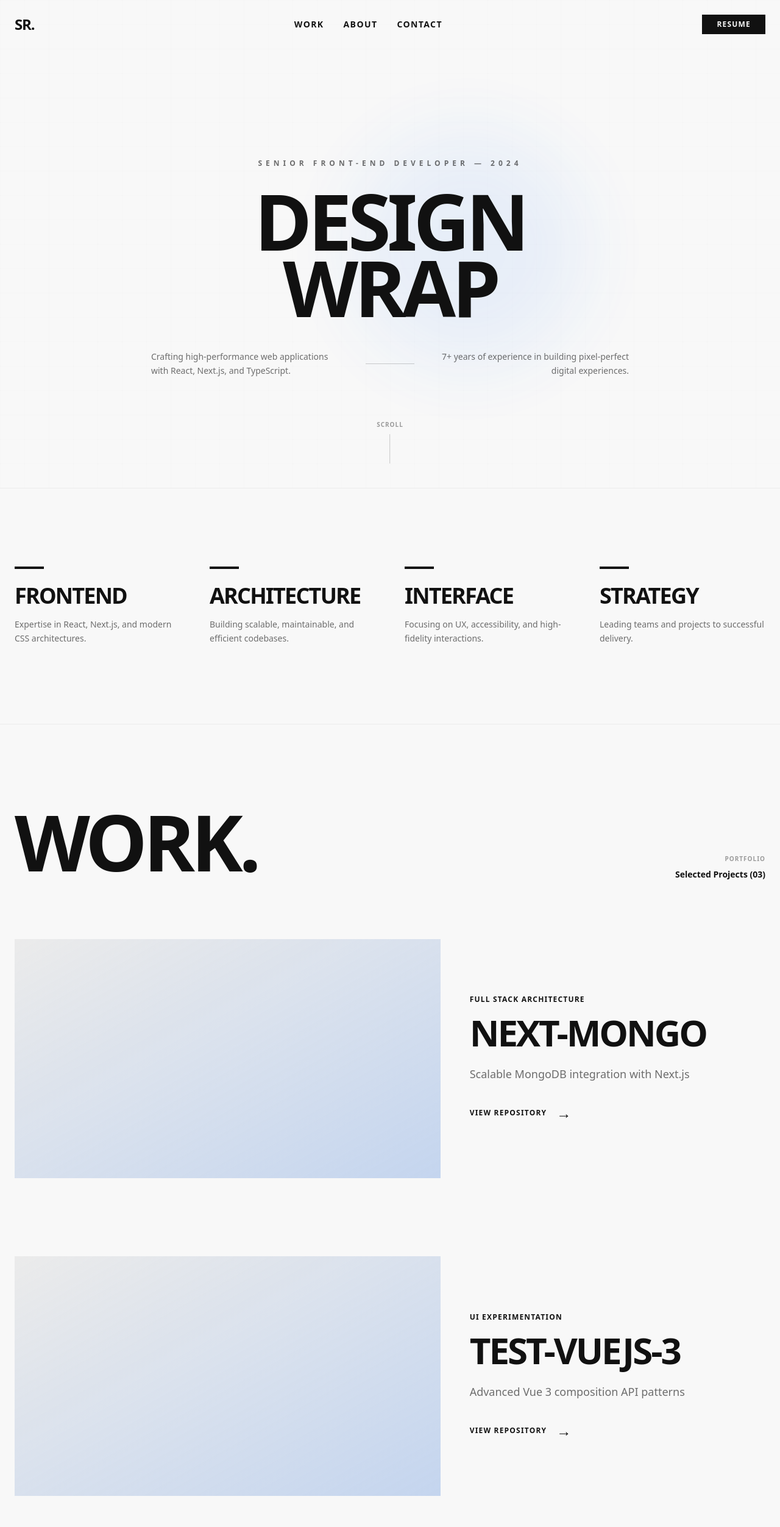
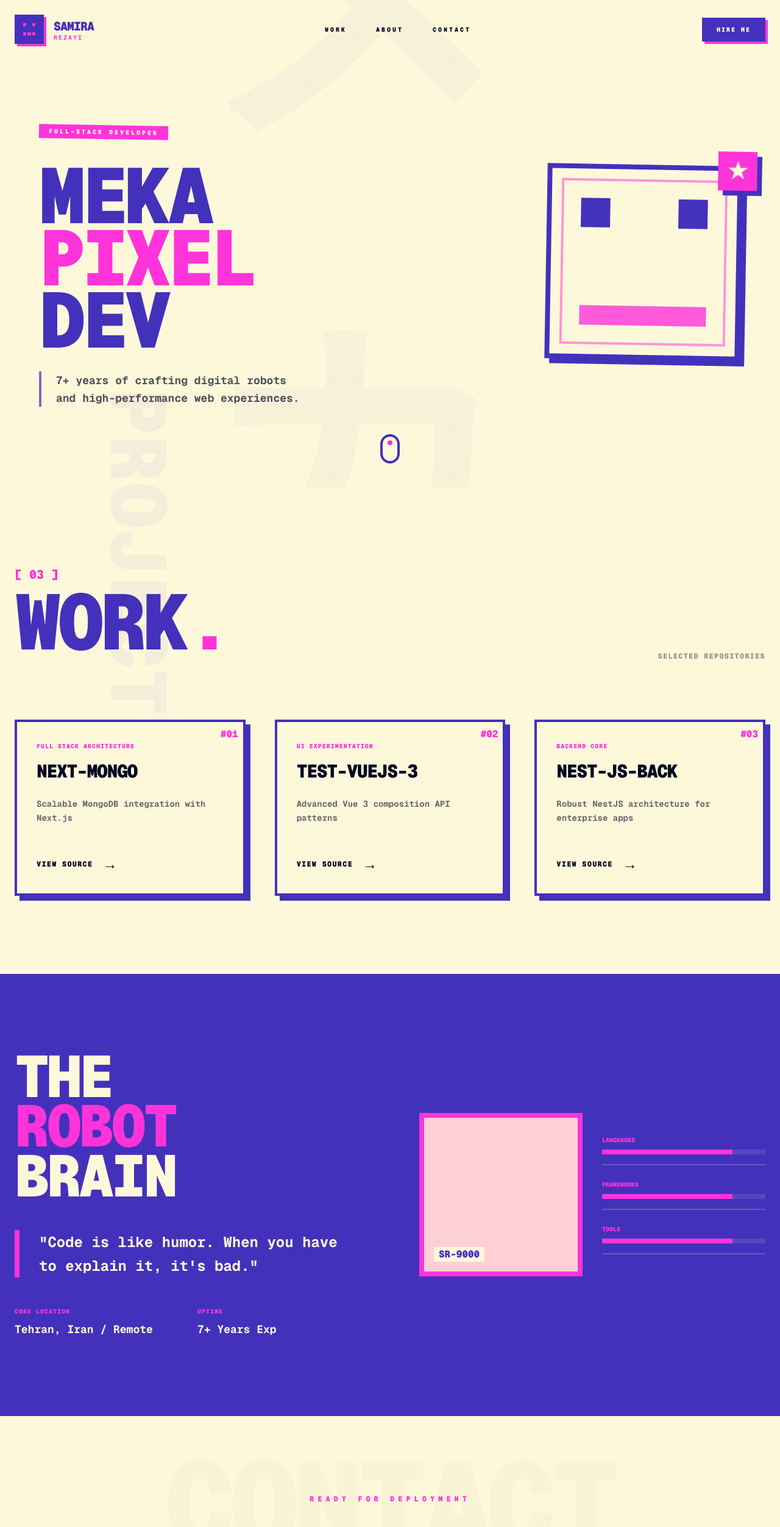
Before and after one commit to samirarezai/next-portfolio, a Next.js app: page / in a window 1280 px wide. Shown: the top 2504 px of the page at 61% size. Built offline with nearby package versions, Linux system fonts and the light colour scheme.

Commit message:
Update global styles with new color scheme and animations; redesign homepage layout with enhanced visuals, including a robot grid overlay and improved navigation elements for better user engagement.

```diff
--- a/app/globals.css
+++ b/app/globals.css
@@ -5,19 +5,26 @@
   --color-foreground: var(--foreground);
   --font-sans: var(--font-geist-sans);
   --font-mono: var(--font-geist-mono);
+  --color-accent: var(--accent);
+  --color-primary: var(--primary);
+  --color-pink: var(--pink);
 }
 
 :root {
-  --background: #f8f8f8;
-  --foreground: #111111;
-  --accent: #ff3366;
+  --background: #fef8db;
+  --foreground: #040921;
+  --accent: #0625ff;
+  --primary: #4331bb;
+  --pink: #fe34da;
 }
 
 @media (prefers-color-scheme: dark) {
   :root {
-    --background: #0a0a0a;
-    --foreground: #f8f8f8;
-    --accent: #ff3366;
+    --background: #040921;
+    --foreground: #fef8db;
+    --accent: #0625ff;
+    --primary: #4331bb;
+    --pink: #fe34da;
   }
 }
 
@@ -30,27 +37,50 @@
 
 .checkered-grid {
   background-image:
-    linear-gradient(to right, rgba(0,0,0,0.05) 1px, transparent 1px),
-    linear-gradient(to bottom, rgba(0,0,0,0.05) 1px, transparent 1px);
-  background-size: 40px 40px;
+    linear-gradient(to right, rgba(67, 49, 187, 0.1) 1px, transparent 1px),
+    linear-gradient(to bottom, rgba(67, 49, 187, 0.1) 1px, transparent 1px);
+  background-size: 20px 20px;
 }
 
-.dark .checkered-grid {
-  background-image:
-    linear-gradient(to right, rgba(255,255,255,0.05) 1px, transparent 1px),
-    linear-gradient(to bottom, rgba(255,255,255,0.05) 1px, transparent 1px);
+.pixel-border {
+  box-shadow:
+    0 -4px 0 0 var(--foreground),
+    0 4px 0 0 var(--foreground),
+    -4px 0 0 0 var(--foreground),
+    4px 0 0 0 var(--foreground);
 }
 
 .text-outline {
-  -webkit-text-stroke: 1px currentColor;
+  -webkit-text-stroke: 2px var(--primary);
   color: transparent;
 }
 
+.pixel-shadow {
+  box-shadow: 8px 8px 0 0 var(--primary);
+}
+
+.pixel-shadow-pink {
+  box-shadow: 4px 4px 0 0 var(--pink);
+}
+
 @keyframes float {
-  0%, 100% { transform: translateY(0); }
-  50% { transform: translateY(-20px); }
+
+  0%,
+  100% {
+    transform: translateY(0) rotate(0);
+  }
+
+  50% {
+    transform: translateY(-10px) rotate(1deg);
+  }
 }
 
 .animate-float {
-  animation: float 6s ease-in-out infinite;
+  animation: float 4s ease-in-out infinite;
 }
+
+.robot-grid {
+  background-size: 40px 40px;
+  background-image:
+    radial-gradient(circle, var(--primary) 1px, transparent 1px);
+}
--- a/app/page.tsx
+++ b/app/page.tsx
@@ -36,173 +36,219 @@
   ];
 
   return (
-    <div className="min-h-screen bg-background text-foreground transition-colors duration-500">
-      {/* Checkered Background Overlay */}
-      <div className="fixed inset-0 checkered-grid pointer-events-none opacity-20" />
+    <div className="min-h-screen bg-background text-foreground transition-colors duration-500 font-mono">
+      {/* Robot Dot Grid Overlay */}
+      <div className="fixed inset-0 robot-grid pointer-events-none opacity-10" />
+      <div className="fixed inset-0 checkered-grid pointer-events-none opacity-5" />
 
       {/* Navigation */}
-      <nav className={`fixed top-0 left-0 w-full z-50 p-6 flex justify-between items-center transition-all duration-300 ${isScrolled ? "backdrop-blur-md bg-background/80 py-4 border-b border-foreground/5" : ""}`}>
-        <div className="text-2xl font-black tracking-tighter">SR.</div>
-        <div className="hidden md:flex gap-8 text-sm font-bold uppercase tracking-widest">
-          <a href="#work" className="hover:text-accent transition-colors">Work</a>
-          <a href="#about" className="hover:text-accent transition-colors">About</a>
-          <a href="#contact" className="hover:text-accent transition-colors">Contact</a>
+      <nav className={`fixed top-0 left-0 w-full z-50 p-6 flex justify-between items-center transition-all duration-300 ${isScrolled ? "backdrop-blur-md bg-background/80 py-4 border-b-4 border-primary" : ""}`}>
+        <div className="flex items-center gap-4 group cursor-pointer">
+          <div className="relative w-12 h-12 bg-primary flex items-center justify-center pixel-shadow-pink">
+            {/* Pixel Face Logo */}
+            <div className="grid grid-cols-5 gap-0.5 p-1.5 w-full h-full">
+              {[0, 0, 0, 0, 0, 0, 1, 0, 1, 0, 0, 0, 0, 0, 0, 0, 1, 1, 1, 0, 0, 0, 0, 0, 0].map((p, i) => (
+                <div key={i} className={`${p ? 'bg-pink' : 'bg-transparent'}`} />
+              ))}
             </div>
-        <button className="px-6 py-2 bg-foreground text-background font-bold uppercase text-xs tracking-widest hover:bg-accent hover:text-white transition-all">
-          Resume
+          </div>
+          <div className="flex flex-col leading-none">
+            <span className="text-xl font-black tracking-tighter uppercase text-primary">SAMIRA</span>
+            <span className="text-[10px] font-bold uppercase tracking-[0.2em] text-pink">REZAYI</span>
+          </div>
+        </div>
+        <div className="hidden md:flex gap-12 text-[10px] font-black uppercase tracking-[0.3em]">
+          <a href="#work" className="hover:text-pink transition-colors relative py-2 group">
+            Work
+            <span className="absolute bottom-0 left-0 w-full h-1 bg-pink scale-x-0 group-hover:scale-x-100 transition-transform duration-300 origin-left" />
+          </a>
+          <a href="#about" className="hover:text-pink transition-colors relative py-2 group">
+            About
+            <span className="absolute bottom-0 left-0 w-full h-1 bg-pink scale-x-0 group-hover:scale-x-100 transition-transform duration-300 origin-left" />
+          </a>
+          <a href="#contact" className="hover:text-pink transition-colors relative py-2 group">
+            Contact
+            <span className="absolute bottom-0 left-0 w-full h-1 bg-pink scale-x-0 group-hover:scale-x-100 transition-transform duration-300 origin-left" />
+          </a>
+        </div>
+        <div className="flex items-center gap-6">
+          <button className="px-6 py-3 bg-primary text-background font-black uppercase text-[10px] tracking-[0.2em] hover:bg-pink transition-all pixel-shadow-pink active:translate-x-1 active:translate-y-1 active:shadow-none">
+            Hire Me
           </button>
+        </div>
       </nav>
 
       {/* Hero Section */}
       <section className="relative min-h-screen flex flex-col justify-center items-center px-6 overflow-hidden pt-20">
-        <div className="absolute top-1/4 left-1/4 w-96 h-96 bg-accent/20 blur-3xl rounded-full animate-float pointer-events-none" />
-        <div className="absolute bottom-1/4 right-1/4 w-96 h-96 bg-blue-500/10 blur-3xl rounded-full animate-pulse pointer-events-none" />
+        {/* Large Decorative Katakana "メカ" (Meka) */}
+        <div className="absolute top-1/2 left-1/2 -translate-x-1/2 -translate-y-1/2 text-[40vw] font-black text-primary opacity-[0.03] pointer-events-none select-none">
+          メカ
+        </div>
 
-        <div className="z-10 text-center">
-          <p className="text-xs font-black uppercase tracking-[0.5em] mb-8 opacity-60">
-            Senior Front-End Developer — 2024
+        <div className="z-10 flex flex-col items-center max-w-6xl w-full">
+          <div className="w-full grid grid-cols-1 lg:grid-cols-2 gap-12 items-center">
+            <div>
+              <div className="inline-block bg-pink text-background px-4 py-1 text-[10px] font-black uppercase tracking-[0.3em] mb-8 animate-float">
+                Full-Stack Developer
+              </div>
+              <h1 className="text-8xl md:text-[10vw] font-black leading-[0.8] tracking-tighter uppercase text-primary mb-8">
+                MEKA <br />
+                <span className="text-pink">PIXEL</span> <br />
+                DEV
+              </h1>
+              <p className="max-w-md text-lg font-bold leading-relaxed opacity-70 border-l-4 border-primary pl-6">
+                7+ years of crafting digital robots and high-performance web experiences.
               </p>
-          <h1 className="text-[12vw] md:text-[10vw] font-black leading-[0.85] tracking-tighter uppercase">
-            Design <br />
-            <span className="text-accent">Wrap</span>
-          </h1>
-          <div className="mt-12 flex flex-col md:flex-row items-center justify-center gap-8">
-            <p className="max-w-xs text-sm font-medium leading-relaxed opacity-60 text-center md:text-left">
-              Crafting high-performance web applications with React, Next.js, and TypeScript.
-            </p>
-            <div className="h-px w-20 bg-foreground/20 hidden md:block" />
-            <p className="max-w-xs text-sm font-medium leading-relaxed opacity-60 text-center md:text-right">
-              7+ years of experience in building pixel-perfect digital experiences.
-            </p>
+            </div>
+
+            <div className="relative flex justify-center lg:justify-end">
+              {/* Abstract Robot Decoration using CSS grid */}
+              <div className="w-64 h-64 md:w-80 md:h-80 bg-background border-8 border-primary relative pixel-shadow animate-float">
+                <div className="absolute inset-4 border-4 border-pink opacity-50" />
+                <div className="absolute top-12 left-12 w-12 h-12 bg-primary animate-pulse" />
+                <div className="absolute top-12 right-12 w-12 h-12 bg-primary animate-pulse" />
+                <div className="absolute bottom-12 left-12 right-12 h-8 bg-pink opacity-80" />
+                <div className="absolute -top-8 -right-8 w-16 h-16 bg-pink flex items-center justify-center text-4xl font-bold text-background pixel-shadow">
+                  ★
+                </div>
+              </div>
+            </div>
           </div>
         </div>
 
         {/* Scroll Indicator */}
-        <div className="absolute bottom-10 left-1/2 -translate-x-1/2 flex flex-col items-center gap-2">
-          <span className="text-[10px] font-bold uppercase tracking-widest opacity-40">Scroll</span>
-          <div className="w-px h-12 bg-foreground/20" />
+        <div className="absolute bottom-10 flex flex-col items-center gap-4">
+          <div className="w-8 h-12 border-4 border-primary rounded-full relative">
+            <div className="w-2 h-2 bg-pink rounded-full absolute top-2 left-1/2 -translate-x-1/2 animate-bounce" />
+          </div>
         </div>
       </section>
 
-      {/* Skills / Focus Section */}
-      <section id="about" className="py-32 px-6 max-w-7xl mx-auto grid grid-cols-1 md:grid-cols-2 lg:grid-cols-4 gap-12 border-y border-foreground/5 bg-background/50 relative">
-        {[
-          { title: "Frontend", desc: "Expertise in React, Next.js, and modern CSS architectures.", color: "bg-pink-500" },
-          { title: "Architecture", desc: "Building scalable, maintainable, and efficient codebases.", color: "bg-blue-500" },
-          { title: "Interface", desc: "Focusing on UX, accessibility, and high-fidelity interactions.", color: "bg-purple-500" },
-          { title: "Strategy", desc: "Leading teams and projects to successful delivery.", color: "bg-orange-500" }
-        ].map((skill, i) => (
-          <div key={i} className="group cursor-default">
-            <div className={`w-12 h-1 bg-foreground group-hover:w-full transition-all duration-500 mb-6`} />
-            <h3 className="text-4xl font-black uppercase tracking-tighter mb-4">{skill.title}</h3>
-            <p className="text-sm font-medium leading-relaxed opacity-60">{skill.desc}</p>
+      {/* Featured Work */}
+      <section id="work" className="py-32 px-6 max-w-7xl mx-auto relative">
+        <div className="absolute -left-20 top-20 text-9xl font-black text-primary opacity-5 rotate-90 select-none">
+          PROJECTS
         </div>
-        ))}
-      </section>
 
-      {/* Featured Work */}
-      <section id="work" className="py-32 px-6 max-w-7xl mx-auto">
-        <div className="flex justify-between items-end mb-24">
-          <h2 className="text-7xl md:text-9xl font-black uppercase tracking-tighter">
-            Work<span className="text-accent">.</span>
+        <div className="flex flex-col md:flex-row justify-between items-start md:items-end mb-24 gap-8">
+          <div>
+            <span className="text-pink font-black text-xl">[ 03 ]</span>
+            <h2 className="text-7xl md:text-9xl font-black uppercase tracking-tighter text-primary">
+              WORK<span className="text-pink">.</span>
             </h2>
-          <div className="hidden md:block text-right">
-            <p className="text-[10px] font-black uppercase tracking-widest opacity-40 mb-2">Portfolio</p>
-            <p className="text-sm font-bold">Selected Projects (03)</p>
+          </div>
+          <div className="text-right font-black uppercase tracking-widest text-xs opacity-40">
+            Selected Repositories
           </div>
         </div>
 
-        <div className="grid grid-cols-1 gap-32">
+        <div className="grid grid-cols-1 md:grid-cols-2 lg:grid-cols-3 gap-12">
           {projects.map((project, i) => (
             <a
               key={i}
               href={project.link}
               target="_blank"
               rel="noopener noreferrer"
-              className="group grid grid-cols-1 lg:grid-cols-12 gap-12 items-center"
+              className="group bg-background border-4 border-primary p-8 hover:bg-primary transition-all duration-300 pixel-shadow relative overflow-hidden"
             >
-              <div className="lg:col-span-7 aspect-video bg-foreground/5 relative overflow-hidden">
-                {/* Simulated Project Image/Video Placeholder */}
-                <div className="absolute inset-0 bg-linear-to-br from-accent/20 to-blue-500/20 group-hover:scale-110 transition-transform duration-700" />
-                <div className="absolute inset-0 flex items-center justify-center">
-                  <span className="text-9xl font-black opacity-5 text-outline">{project.id}</span>
+              <div className="absolute top-0 right-0 p-2 text-pink font-black group-hover:text-background transition-colors">
+                #{project.id}
               </div>
-              </div>
-              <div className="lg:col-span-5">
-                <p className="text-xs font-black uppercase tracking-widest text-accent mb-4">{project.tag}</p>
-                <h3 className="text-5xl md:text-6xl font-black uppercase tracking-tighter mb-6 group-hover:text-accent transition-colors">
+              <div className="mb-12">
+                <p className="text-[10px] font-black uppercase tracking-widest text-pink group-hover:text-background/80 transition-colors mb-4">
+                  {project.tag}
+                </p>
+                <h3 className="text-3xl font-black uppercase tracking-tighter group-hover:text-background transition-colors mb-6">
                   {project.name}
                 </h3>
-                <p className="text-lg font-medium leading-relaxed opacity-60 mb-8">
+                <p className="text-sm font-bold leading-relaxed opacity-60 group-hover:text-background/60 transition-colors">
                   {project.description}
                 </p>
-                <div className="flex items-center gap-4 font-black uppercase text-xs tracking-widest">
-                  View Repository <span className="text-2xl group-hover:translate-x-2 transition-transform">→</span>
               </div>
+              <div className="flex items-center gap-4 font-black uppercase text-xs tracking-widest group-hover:text-background transition-colors">
+                View Source <span className="text-2xl group-hover:translate-x-2 transition-transform">→</span>
               </div>
             </a>
           ))}
         </div>
       </section>
 
-      {/* Profile / About Section */}
-      <section className="py-32 px-6 bg-foreground text-background">
-        <div className="max-w-7xl mx-auto grid grid-cols-1 lg:grid-cols-2 gap-24 items-center">
+      {/* Profile Section */}
+      <section className="py-32 px-6 bg-primary text-background relative overflow-hidden">
+        <div className="absolute top-0 right-0 w-full h-full opacity-10 robot-grid" />
+
+        <div className="max-w-7xl mx-auto grid grid-cols-1 lg:grid-cols-2 gap-24 items-center relative z-10">
           <div>
-            <h2 className="text-6xl md:text-8xl font-black uppercase tracking-tighter leading-[0.85] mb-12">
-              The <br />
-              <span className="text-accent text-outline">Dream</span> <br />
-              Team
+            <h2 className="text-7xl md:text-8xl font-black uppercase tracking-tighter leading-[0.85] mb-12">
+              THE <br />
+              <span className="text-pink">ROBOT</span> <br />
+              BRAIN
             </h2>
-            <p className="text-xl font-medium leading-relaxed opacity-80 mb-12">
-              &quot;Code is like humor. When you have to explain it, it&apos;s bad.&quot; – Cory House
+            <p className="text-2xl font-bold leading-relaxed mb-12 border-l-8 border-pink pl-8">
+              &quot;Code is like humor. When you have to explain it, it&apos;s bad.&quot;
             </p>
+            <div className="grid grid-cols-2 gap-8">
+              <div>
+                <h4 className="font-black uppercase tracking-widest text-[10px] mb-2 text-pink">Core Location</h4>
+                <p className="text-lg font-bold">Tehran, Iran / Remote</p>
               </div>
-          <div className="grid grid-cols-1 sm:grid-cols-2 gap-8">
-            <div className="aspect-3/4 bg-background/10 relative overflow-hidden group">
-              <div className="absolute inset-0 bg-accent/20 opacity-0 group-hover:opacity-100 transition-opacity" />
-              <div className="absolute bottom-6 left-6">
-                <p className="font-black uppercase tracking-widest text-sm">Samira Rezayi</p>
-                <p className="text-[10px] font-bold uppercase tracking-widest opacity-60">Senior Frontend Developer</p>
+              <div>
+                <h4 className="font-black uppercase tracking-widest text-[10px] mb-2 text-pink">Uptime</h4>
+                <p className="text-lg font-bold">7+ Years Exp</p>
               </div>
             </div>
-            <div className="flex flex-col justify-center gap-8">
-              <div>
-                <h4 className="font-black uppercase tracking-widest text-xs mb-2 opacity-60">Location</h4>
-                <p className="text-lg font-bold uppercase tracking-tight">Tehran, Iran / Remote</p>
           </div>
-              <div>
-                <h4 className="font-black uppercase tracking-widest text-xs mb-2 opacity-60">Experience</h4>
-                <p className="text-lg font-bold uppercase tracking-tight">7+ Years of crafting code</p>
-              </div>
-              <div>
-                <h4 className="font-black uppercase tracking-widest text-xs mb-2 opacity-60">Connect</h4>
-                <div className="flex gap-4 mt-2">
-                  {['LI', 'GH', 'TW'].map(s => (
-                    <span key={s} className="w-10 h-10 border border-background/20 flex items-center justify-center font-bold text-[10px] hover:bg-accent hover:border-accent transition-colors cursor-pointer">
-                      {s}
-                    </span>
-                  ))}
+
+          <div className="grid grid-cols-1 sm:grid-cols-2 gap-8">
+            <div className="aspect-square bg-background border-8 border-pink relative group overflow-hidden">
+              {/* Pixel Art Headshot Placeholder */}
+              <div className="absolute inset-0 bg-pink/20 mix-blend-multiply group-hover:bg-transparent transition-colors" />
+              <div className="absolute bottom-4 left-4">
+                <p className="font-black uppercase text-primary bg-background px-2 inline-block">SR-9000</p>
               </div>
             </div>
+            <div className="flex flex-col justify-center gap-6">
+              {['Languages', 'Frameworks', 'Tools'].map((cat, idx) => (
+                <div key={idx} className="border-b-2 border-background/20 pb-4">
+                  <h4 className="font-black uppercase text-[10px] text-pink mb-1">{cat}</h4>
+                  <div className="h-2 w-full bg-background/10 mt-2">
+                    <div className="h-full bg-pink w-[80%]" />
+                  </div>
+                </div>
+              ))}
             </div>
           </div>
         </div>
       </section>
 
       {/* Footer */}
-      <footer className="py-20 px-6 border-t border-foreground/5 text-center">
-        <h2 className="text-[15vw] font-black leading-none uppercase tracking-tighter opacity-5 mb-12 select-none">
-          Get In Touch
-        </h2>
-        <div className="flex flex-col items-center gap-8">
-          <p className="text-sm font-bold uppercase tracking-[0.5em] opacity-40">Available for new opportunities</p>
-          <a href="mailto:hello@samirarezai.com" className="text-3xl md:text-5xl font-black hover:text-accent transition-colors">
-            work@samirarezai.com
+      <footer className="py-32 px-6 text-center relative">
+        <div className="absolute top-0 left-1/2 -translate-x-1/2 text-[15vw] font-black opacity-[0.02] pointer-events-none uppercase tracking-tighter">
+          CONTACT
+        </div>
+
+        <div className="max-w-4xl mx-auto relative z-10">
+          <p className="text-xs font-black uppercase tracking-[0.5em] text-pink mb-8">Ready for deployment</p>
+          <a href="mailto:samirarezai1996@gmail.com" className="text-4xl md:text-7xl font-black text-primary hover:text-pink transition-colors break-all">
+            WORK@SAMIRAREZAI.COM
           </a>
-          <p className="mt-12 text-[10px] font-bold uppercase tracking-widest opacity-40">
-            © 2025 SAMIRA REZAIE — ALL RIGHTS RESERVED
+
+          <div className="mt-24 flex flex-col md:flex-row justify-between items-center gap-12 pt-12 border-t-4 border-primary">
+            <div className="flex gap-4">
+              {['LI', 'GH', 'TW'].map(s => (
+                <button key={s} className="w-12 h-12 border-4 border-primary flex items-center justify-center font-black text-xs hover:bg-pink hover:border-pink hover:text-background transition-all pixel-shadow-pink">
+                  {s}
+                </button>
+              ))}
+            </div>
+            <p className="text-[10px] font-black uppercase tracking-widest opacity-40">
+              © 2025 SAMIRA REZAIE — SYSTEM: OPTIMIZED
             </p>
+            <div className="flex items-center gap-4">
+              <span className="text-[10px] font-black uppercase tracking-widest text-primary">JAPAN</span>
+              <span className="text-2xl">🇯🇵</span>
+            </div>
+          </div>
         </div>
       </footer>
     </div>
```
Lines whose indentation alone changed are shown as unchanged.
